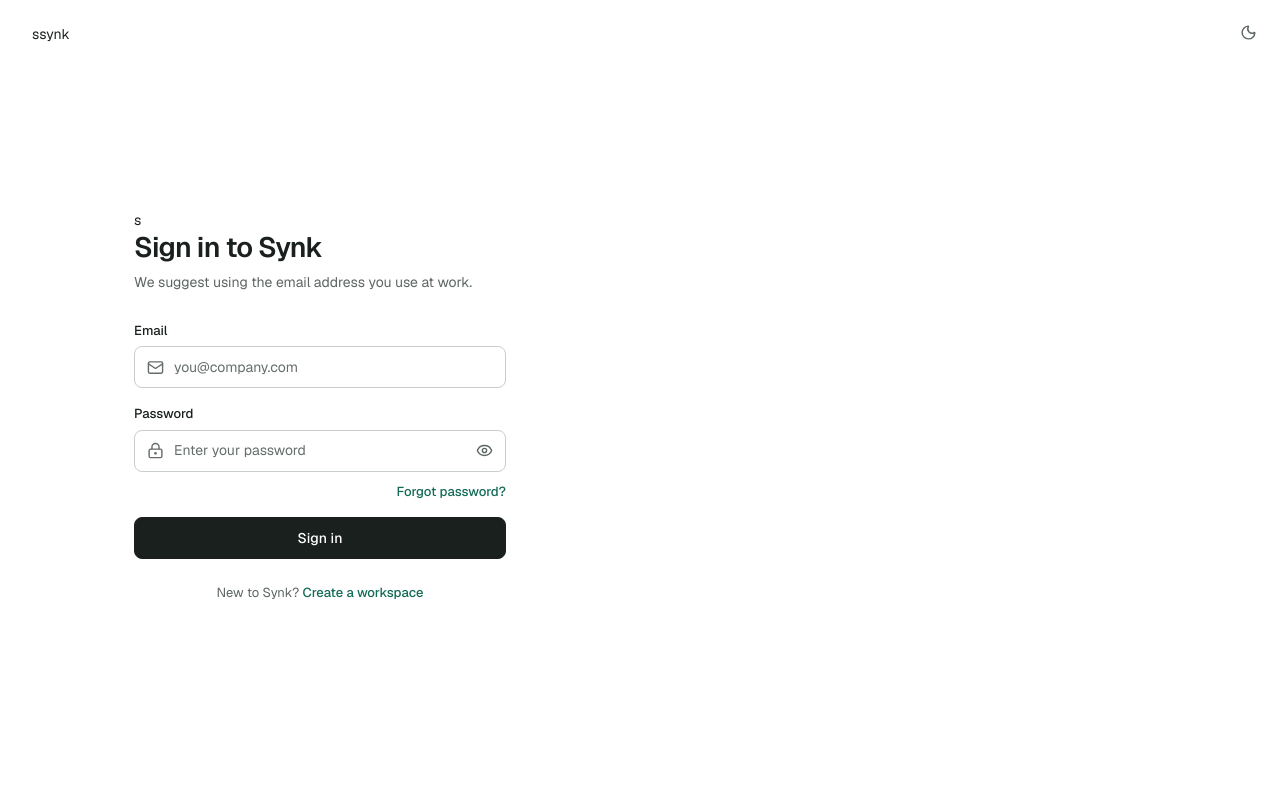
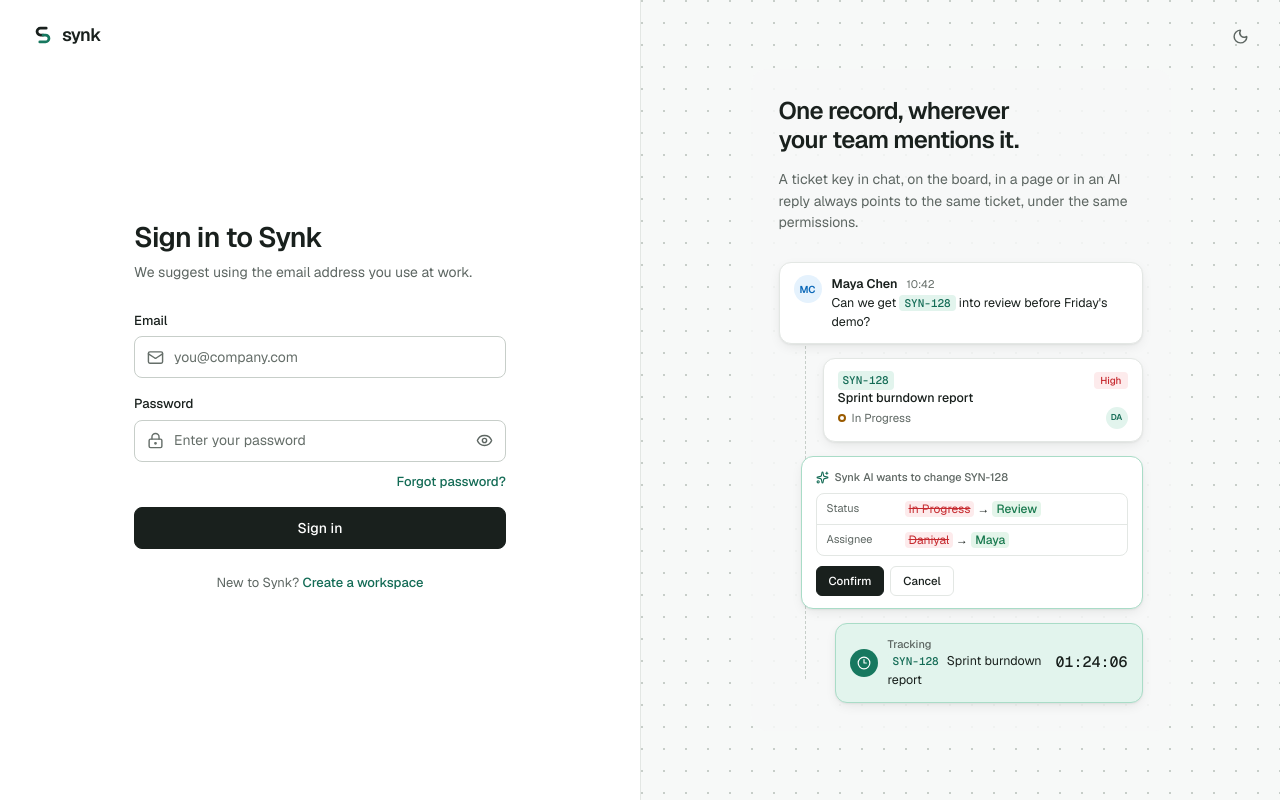
Before and after one commit to Hazammm/SYNK, a Next.js app: page /login in a window 1280 px wide. Built offline with nearby package versions, Linux system fonts and the light colour scheme.

Commit message:
style(auth): sign-in page on the new layout

```diff
--- a/src/components/AuthPage.tsx
+++ b/src/components/AuthPage.tsx
@@ -6,7 +6,8 @@ import { useState } from "react";
 import { signIn } from "next-auth/react";
 import { Eye, EyeOff, LockKeyhole, Mail } from "lucide-react";
 import { Button, Input } from "./Primitives";
-import { ThemeBar } from "./SynkShell";
+import AuthAside from "@/components/AuthAside";
+import Logo from "@/components/Logo";
 import { messageOf, request } from "@/features/chat/client";
 import styles from "./Auth.module.css";
 
@@ -66,9 +67,8 @@ export default function AuthPage({
   }
 
   return <main className={styles.authPage}>
-    <Link href="/" className={styles.wordmark}><span className={styles.brandMark}>s</span> synk</Link>
-    <section className={styles.authCard}>
-      <div className={styles.logo}>s</div><h1>Sign in to Synk</h1>
+    <Link href="/" className={styles.wordmark} aria-label="Synk home"><Logo size={22} /></Link>
+    <section className={styles.authCard}><h1>Sign in to Synk</h1>
       <p className={styles.tagline}>We suggest using the email address you use at work.</p>
       <form onSubmit={submit} className={styles.form}>
         <label className={styles.field}><span>Email</span><div className={styles.inputWrap}><Mail size={17} /><Input name="email" type="email" autoComplete="email" placeholder="you@company.com" required maxLength={254} /></div></label>
@@ -87,6 +87,6 @@ export default function AuthPage({
       </button>)}
       <p className={styles.switch}>New to Synk? <Link href="/create-workspace">Create a workspace</Link></p>
       {inviteToken && <p className={styles.secure}>Sign in with the invited email to join this workspace.</p>}
-    </section><ThemeBar />
+    </section><AuthAside />
   </main>;
 }
```
